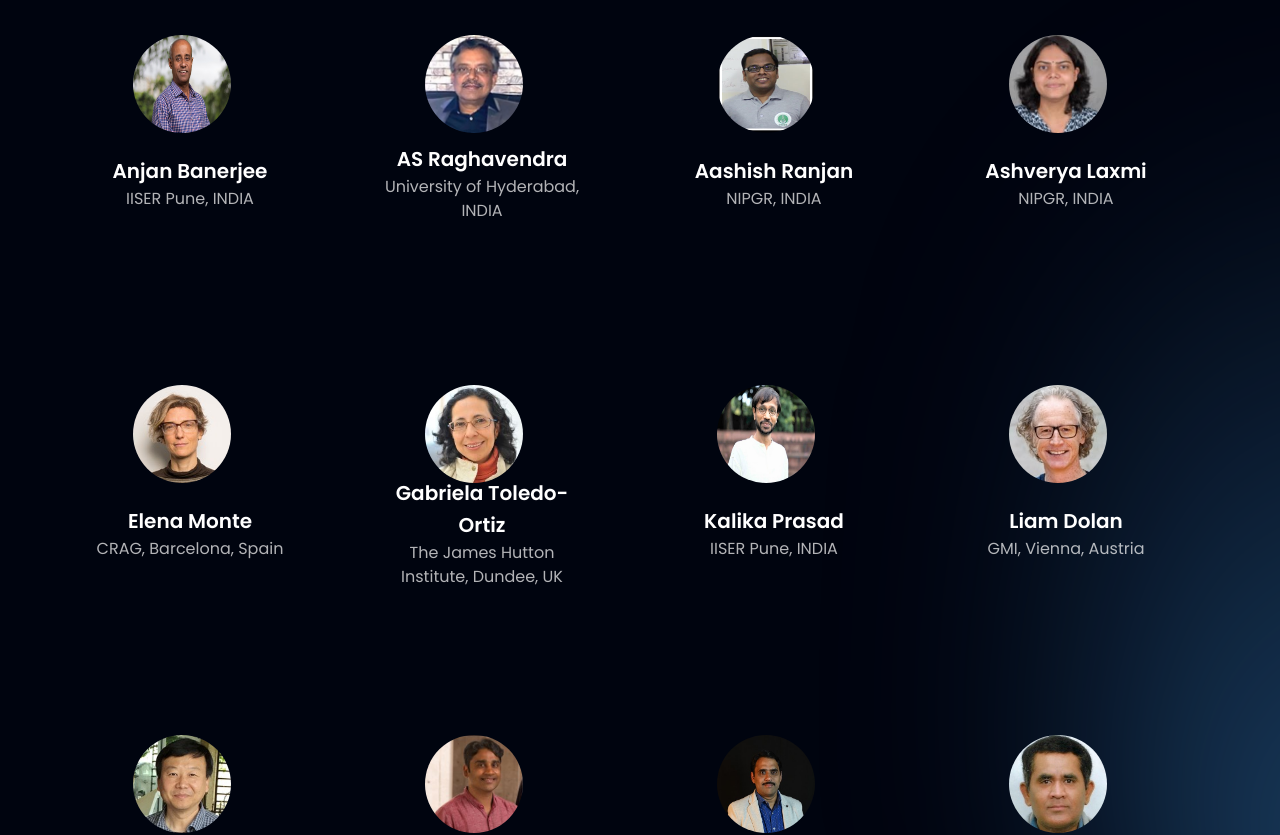
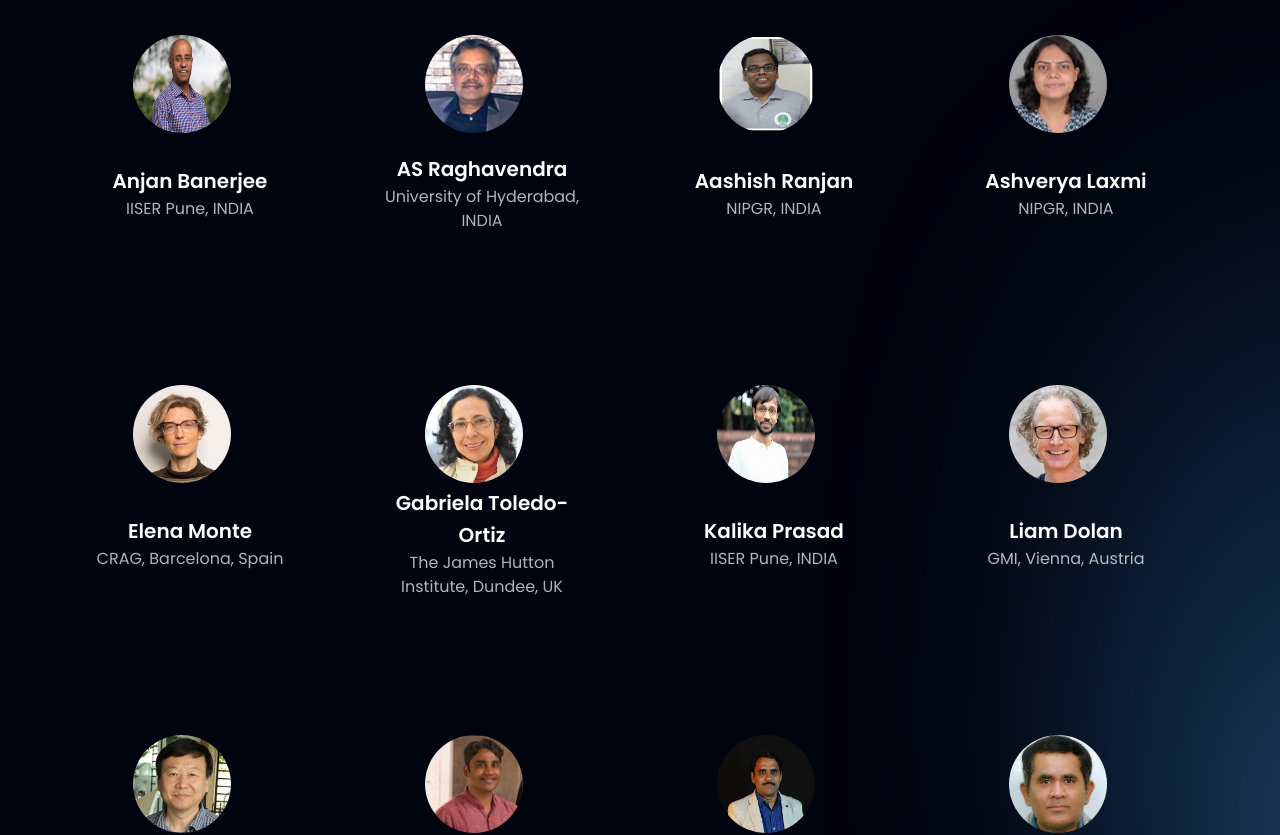
Before and after one commit to prathamdupare/workshop, a React (Vite) app: page / in a window 1280 px wide. Shown: the part 2380-3215 px from the top of the page. Built offline with nearby package versions, Linux system fonts and the light colour scheme.

Commit message:
Fixed name issue

```diff
--- a/src/components/FeedbackCard.jsx
+++ b/src/components/FeedbackCard.jsx
@@ -19,7 +19,7 @@ const FeedbackCard = ({ link, name, affiliation, title, img }) => (
       />
 
       <div className="flex flex-col justify-center ml-4 py-5 w-[200px] h-[100px]">
-        <h4 className="font-poppins font-semibold text-[20px] leading-[32px] text-white">
+        <h4 className="font-poppins font-semibold text-[20px] leading-[32px] pt-5 text-white">
           {name}
         </h4>
         <p className="font-poppins font-normal text-[16px] leading-[24px] text-dimWhite">
```
